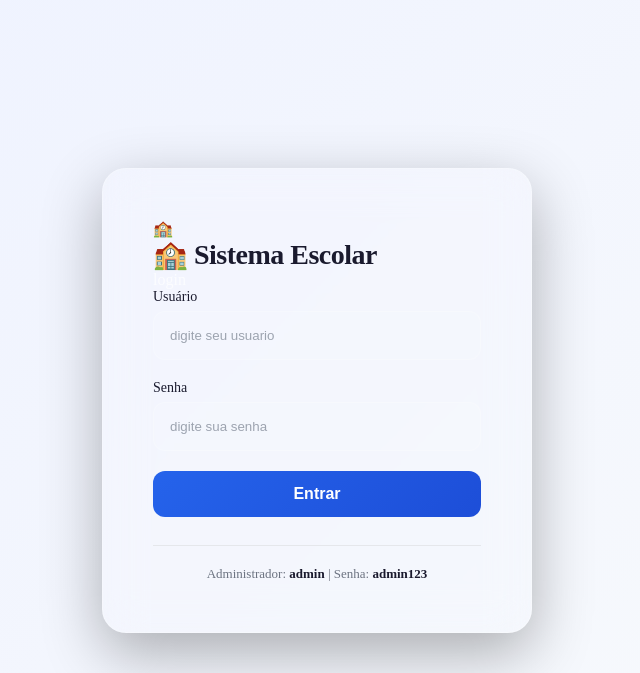
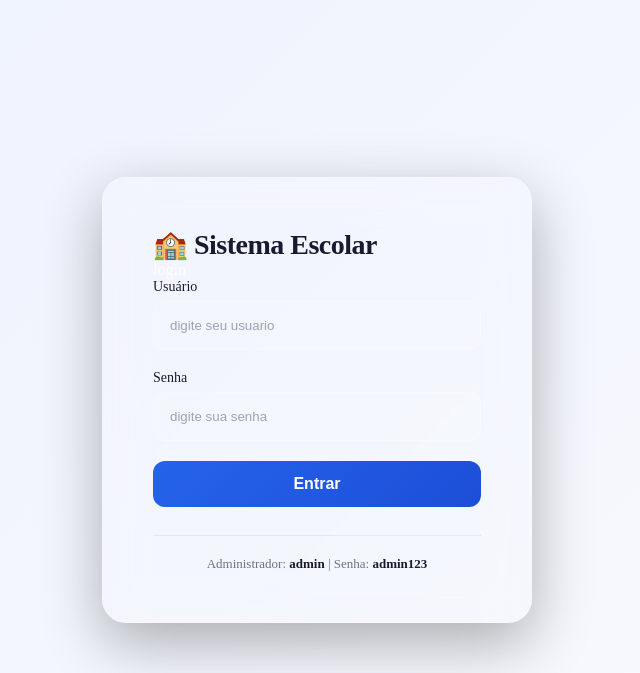
Before and after one commit to WelintonRuan/trabalho_final, a Flask app: page /login in a window 1280 px wide. Shown: the top 673 px of the page, without its empty margins (323-963 px from the left). Run offline with Flask 3, Linux system fonts and the light colour scheme.

Commit message:
nd de mais

```diff
--- a/sistema_escolar_web/templates/login.html
+++ b/sistema_escolar_web/templates/login.html
@@ -11,7 +11,6 @@
     <div class="login-container">
         <div class="login-card">
             <div class="login-header">
-                <div class="avatar-icon">🏫</div>
             <h1>🏫 Sistema Escolar</h1>
             <p class="subtitle">login</p>
             </div>
```
